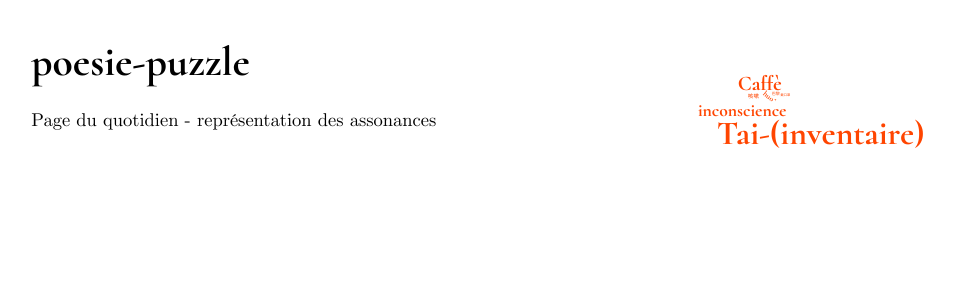
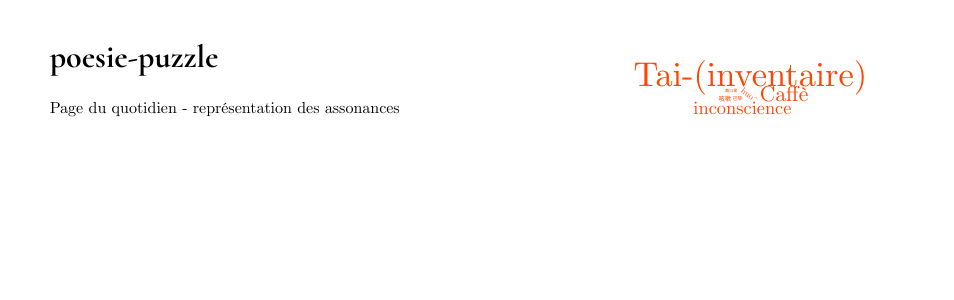
Before and after one commit to poesiepuzzle/poesiepuzzle.github.io, a Jekyll site: the page built from index.md, in a window 1280 px wide. Shown: the top 300 px of the page, without its empty margins (159-1113 px from the left). Built offline with Jekyll 4.4.1, drawn with Linux system fonts in a browser that asks for light colours.

Commit message:
quelques tweaks

```diff
--- a/_layouts/puzzle.html
+++ b/_layouts/puzzle.html
@@ -192,7 +193,7 @@
     <!-- Post cloud -->
     <div id="mots" style="width: 800px; height: 400px;">
       {%- for post in site.posts -%}
-        {% assign wc = post.content.size | divided_by: 100 %}
+        {% assign wc = post.content.size | divided_by: 100 | plus: 1 %}
         {% assign postid = post.url | split: '/' | last | split: '.' | first %}
         <a    id="mot-{{ postid }}"
               href="{{ post.url | relative_url }}"
--- a/assets/css/puzzle.css
+++ b/assets/css/puzzle.css
@@ -9,7 +9,6 @@
     */
     margin: 0;
     font-family: 'Computer Modern Serif', serif;
-    font-size-adjust: .5;
 }
 code {
     font-family: 'Terminus', monospace;
@@ -45,6 +44,7 @@
 }
 .mot a {
     text-decoration: none;
+    font-family: 'Computer Modern Serif', serif;
 }
 main {
     max-width: 35em;
@@ -57,8 +57,8 @@
 }
 a {
     color: orangered;
+    /*
     font-family: 'Cormorant', 'Times New Roman', serif;
-    /*
     text-decoration: none;
     border-bottom: 1px solid orangered;
     text-decoration-thickness: 2px;
```
Also changed, not shown: other parts of _layouts/puzzle.html (+1 -0 lines).
